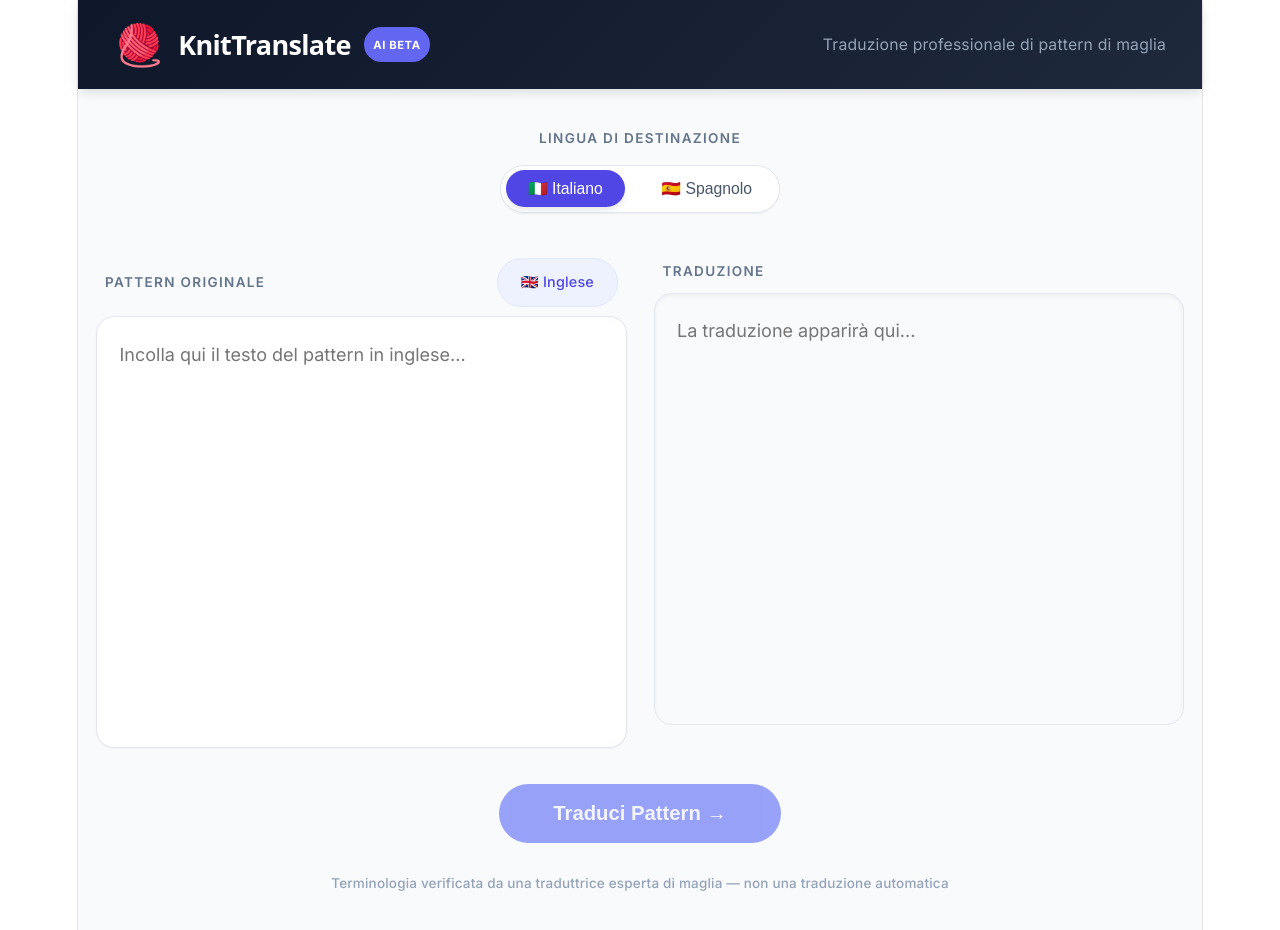
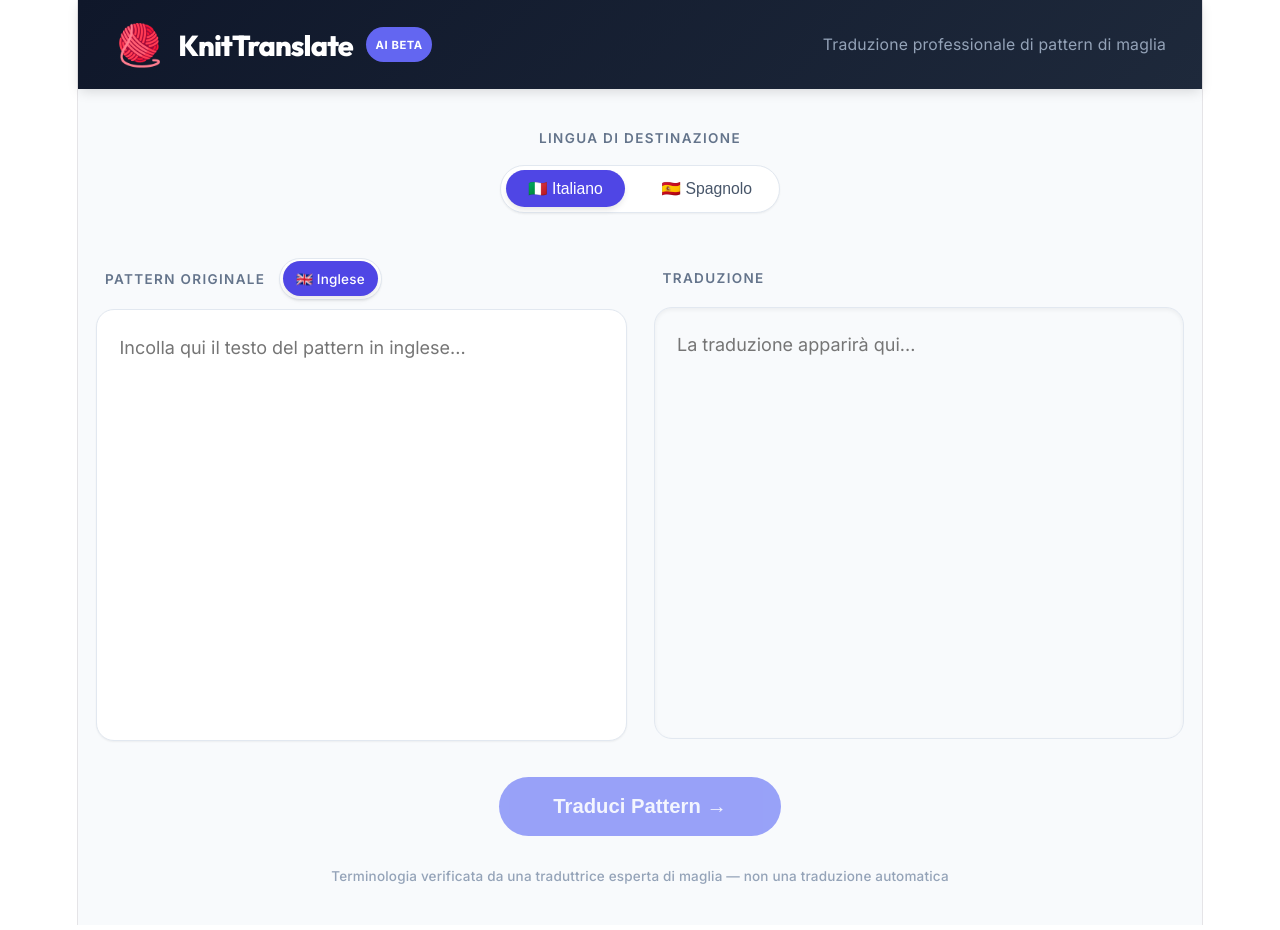
Before and after one commit to traduzionidimaglia/knittranslate, a React (Vite) app: page / in a window 1280 px wide. Built offline with nearby package versions, Linux system fonts and the light colour scheme.

Commit message:
font outfit, pillola inglese, allineamento box

```diff
--- a/src/App.css
+++ b/src/App.css
@@ -1,4 +1,4 @@
-@import url('https://fonts.googleapis.com/css2?family=Inter:wght@400;500;600;700&display=swap');
+@import url('https://fonts.googleapis.com/css2?family=Inter:wght@400;500;600;700&family=Outfit:wght@700;800&display=swap');
 
 .app-container {
   min-height: 100vh;
@@ -34,10 +34,11 @@
 }
 
 .brand h1 {
-  font-size: 1.5rem;
-  font-weight: 700;
+  font-family: 'Outfit', sans-serif;
+  font-size: 1.6rem;
+  font-weight: 800;
   margin: 0;
-  letter-spacing: -0.025em;
+  letter-spacing: -0.03em;
   color: #ffffff;
 }
 
@@ -133,28 +134,9 @@
   display: flex;
   justify-content: space-between;
   align-items: center;
-  gap: 1rem;
   margin-bottom: 0.5rem;
   padding: 0 0.5rem;
-}
-
-.source-pill {
-  display: flex;
-  align-items: center;
-  background-color: #eef2ff;
-  border: 1px solid #e0e7ff;
-  border-radius: 9999px;
-  padding: 0.25rem;
-}
-
-.lang-btn-static {
-  cursor: default;
-  padding: 0.35rem 1rem;
-  border-radius: 9999px;
-  font-size: 0.8rem;
-  font-weight: 500;
-  color: #4f46e5;
-  background: transparent;
+  min-height: 40px;
 }
 
 .copy-btn {
--- a/src/App.jsx
+++ b/src/App.jsx
@@ -73,9 +73,13 @@ export default function App() {
         <div className="grid-container">
           <div className="input-box">
             <div className="box-header">
-              <label className="section-label" style={{ marginBottom: 0 }}>Pattern Originale</label>
-              <div className="source-pill">
-                <span className="lang-btn-static">🇬🇧 Inglese</span>
+              <div style={{ display: 'flex', alignItems: 'center', gap: '0.75rem' }}>
+                <label className="section-label" style={{ marginBottom: 0 }}>Pattern Originale</label>
+                <div className="lang-pills" style={{ padding: '0.15rem' }}>
+                  <span className="lang-btn active" style={{ cursor: 'default', padding: '0.25rem 0.75rem', fontSize: '0.75rem', display: 'inline-block' }}>
+                    🇬🇧 Inglese
+                  </span>
+                </div>
               </div>
             </div>
             <textarea
```
